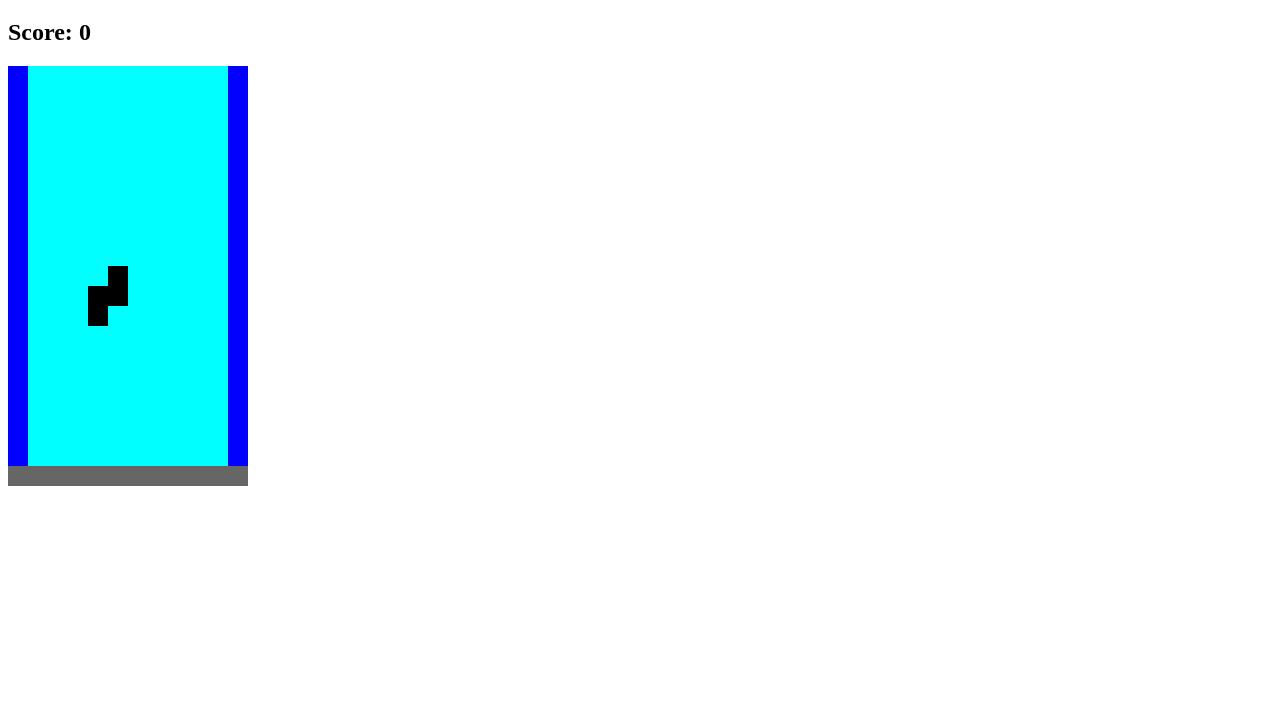
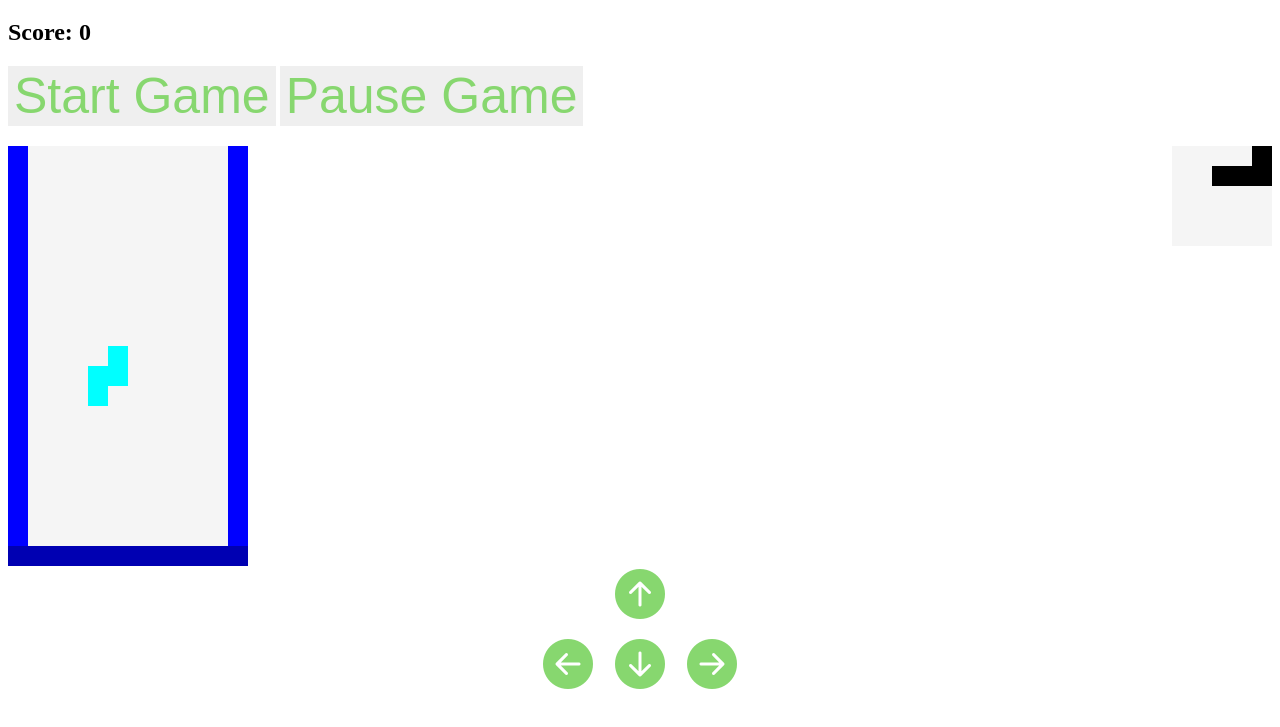
Before and after one commit to SilverBullet70/Tetris, a plain HTML site: page index.html in a window 1280 px wide. Shown: the part 61-788 px from the top of the page. Drawn offline with nearby package versions, Linux system fonts and the light colour scheme.

Commit message:
updated styling, and added on screens buttons, also pause and start work

```diff
--- a/index.html
+++ b/index.html
@@ -1,17 +1,33 @@
 <!DOCTYPE html>
 <html lang="en">
+
 <head>
     <meta charset="UTF-8">
     <meta name="viewport" content="width=device-width, initial-scale=1.0">
     <script defer src="tetris.js"></script>
     <link rel="stylesheet" href="style.css">
     <script src="https://code.jquery.com/jquery-3.6.0.min.js"></script>
+    <link rel="stylesheet" href="https://cdn.jsdelivr.net/npm/bootstrap-icons@1.11.3/font/bootstrap-icons.min.css">
     <title>Tetris Game</title>
 </head>
+
 <body>
     <h1>Tetris Game</h1>
     <h2>Score: <span id="score">0</span></h2>
-    <div id="tetris"></div>
+    <button id="start-button">Start Game</button>
+    <button id="pause-button">Pause Game</button>
+    <main>
+        <div id="tetris"></div>
+        <div id="next-tetris"></div>
+    </main>
+    <div class="moveButtons">
+        <div></div>
+        <button id="up-button" title="up" type="button"><i class="bi bi-arrow-up-circle-fill"></i></button>
+        <div></div>
+        <button id="left-button" title="left" type="button"><i class="bi bi-arrow-left-circle-fill"></i></button>
+        <button id="down-button" title="down" type="button"><i class="bi bi-arrow-down-circle-fill"></i></button>
+        <button id="right-button" title="right" type="button"><i class="bi bi-arrow-right-circle-fill"></i></button>
+    </div>
+</body>
 
-</body>
 </html>
--- a/style.css
+++ b/style.css
@@ -1,7 +1,7 @@
 #tetris{
     width: 240px;
     height: 420px;
-    background-color: aqua;
+    background-color: whitesmoke;
     display: flex;
     flex-wrap: wrap;
 }
@@ -19,10 +19,64 @@
 
 }
 
-.fixed{
-    background-color: #666;
-}
-
 .border{
     background-color: #00f;
 }
+
+.fixed{
+    filter: brightness(70%);
+}
+
+main{
+    display: flex;
+    justify-content: space-between;
+    margin-top: 20px;
+}
+
+#next-tetris{
+    width: 100px;
+    height: 100px;
+    background-color: whitesmoke;
+    display: flex;
+    flex-wrap: wrap;
+}
+
+#next-tetris div{
+    width: 20px;
+    height: 20px;
+}
+
+.moveButtons{
+    display: grid;
+    grid-template-columns: auto auto auto;
+    justify-content: center;
+    grid-template-rows: auto auto;
+    gap: 10px;
+}
+
+
+.moveButtons button{
+   background-color: transparent;
+    color: #87d76f;
+    border: none;
+    font-size: 50px;
+    cursor: pointer;
+}
+
+.moveButtons button:hover{
+    text-shadow: 0px 2px 3px rgb(0, 0, 0);
+  -webkit-background-clip: text;
+     -moz-background-clip: text;
+          background-clip: text;
+ }
+
+ .moveButtons button:active{
+    text-shadow: none;
+ }
+
+#pause-button, #start-button{
+    color: #87d76f;
+    border: none;
+    font-size: 50px;
+    cursor: pointer;
+}
--- a/tetris.js
+++ b/tetris.js
@@ -73,13 +73,43 @@ function getRandomRotation() {
 
 var squares = [];
 var interval = 0;
-function startNewObject() {
+function startMovement() {
     draw(squares, currentTetromino, currentRotation, currentPosition);
     interval = setInterval(
         function () {
             moveDown(squares, currentTetromino, currentRotation, currentPosition);
         }, 500);
 }
+
+function stopMovement() {
+    clearInterval(interval);
+}
+
+var next = getRandomTetromino();
+
+function updateNext() {
+    next = getRandomTetromino();
+    nextSquares.forEach((i) => {
+        i.removeClass("block");
+    });
+    TETROMINOES[next][currentRotation].forEach((i) => {
+
+        i = Math.floor(i / CANVAS_WIDTH) * NEXT_CANVAS_WIDTH + (i % CANVAS_WIDTH);
+        nextSquares[i + 2].addClass("block");
+    });
+
+}
+
+const COLORES = ["red", "blue", "green", "yellow", "purple", "orange", "cyan"];
+
+function addColor(block) {
+
+    TETROMINOES[block][currentRotation].forEach(index => {
+        squares[index + currentPosition].css("background-color", COLORES[currentTetromino]);
+    });
+}
+const NEXT_CANVAS_WIDTH = 5;
+var nextSquares = new Array();
 
 $(document).ready(function () {
 
@@ -94,9 +124,6 @@ $(document).ready(function () {
 
 
         var block = $("<div></div>");
-        // if (i >= CANVAS_WIDTH * (CANVAS_HEIGHT - 1)) {
-        //     block.addClass("fixed");
-        // }
         $("#tetris").append(block);
         squares.push(block);
 
@@ -106,45 +133,65 @@ $(document).ready(function () {
     for (var i = 0; i < CANVAS_WIDTH; i++) {
         var block = $("<div></div>");
         block.addClass("fixed");
-        fixed.addClass("border");
+        block.addClass("border");
         $("#tetris").append(block);
         squares.push(block);
 
     }
 
+    for (var i = 0; i < NEXT_CANVAS_WIDTH * NEXT_CANVAS_WIDTH; i++) {
+        var block = $("<div></div>");
+        nextSquares.push(block);
+        $("#next-tetris").append(block);
+    }
 
-    startNewObject();
+
+
+    startMovement();
+    updateNext();
+
+    $("#start-button").click(function () {
+        startMovement();
+    });
+
+    $("#pause-button").click(function () {
+        stopMovement();
+    });
+
+
+    $("#up-button").click(function () {
+        changeRotation();
+    });
+
+    $("#left-button").click(function () {
+        moveLeft();
+    });
+
+    $("#right-button").click(function () {
+        moveRight();
+    });
+
+    $("#down-button").click(function () {
+        moveDown();
+    });
+
 
     $(document).keydown(function (e) {
         switch (e.which) {
             case 37: // left
-                if (!isLeftFixed()) {
-                    console.log("left");
-                    undraw();
-                    currentPosition -= 1;
-                    draw();
-                }
+                moveLeft();
                 break;
 
             case 38: // up
-                undraw();
-                currentRotation = (currentRotation + 1) % 4;
-                draw();
+                changeRotation();
                 break;
 
             case 39: // right
-                if (!isRightFixed()) {
-                    undraw();
-                    currentPosition += 1;
-                    draw();
-                }
+                moveRight();
                 break;
 
             case 40: // down
-                undraw();
-                currentPosition += CANVAS_WIDTH;
-                draw();
-                isEnd();
+                moveDown();
                 break;
 
             default:
@@ -154,6 +201,33 @@ $(document).ready(function () {
     });
 
 });
+
+function moveLeft() {
+    if (!isLeftFixed()) {
+        console.log("left");
+        undraw();
+        currentPosition -= 1;
+        draw();
+        if (squares[currentPosition].hasClass("fixed")) {
+            currentPosition += 1;
+        }
+    }
+
+}
+
+function moveRight() {
+    if (!isRightFixed()) {
+        undraw();
+        currentPosition += 1;
+        draw();
+    }
+}
+
+function changeRotation() {
+    undraw();
+    currentRotation = (currentRotation + 1) % 4;
+    draw();
+}
 
 function isNextFixed() {
     var flag = false;
@@ -208,11 +282,14 @@ function isEnd() {
         //clearInterval(interval);
         freeze();
         currentPosition = STARTING_POSITION;
-        currentTetromino = getRandomTetromino();
         currentRotation = getRandomRotation();
-        if (squares[currentPosition].hasClass("fixed") || squares[currentPosition + CANVAS_WIDTH].hasClass("fixed")){
+        currentTetromino = next;
+        updateNext();
+        addColor(currentTetromino);
+        if (squares[currentPosition].hasClass("fixed") || squares[currentPosition + CANVAS_WIDTH].hasClass("fixed")) {
             clearInterval(interval);
         }
+        draw();
         return;
     }
 
@@ -222,8 +299,6 @@ function isEnd() {
 
 function freeze() {
     TETROMINOES[currentTetromino][currentRotation].forEach(index => {
-        console.log("in freeze");
-        console.log(index + currentPosition);
         squares[index + currentPosition].addClass("fixed");
     });
 }
@@ -245,10 +320,21 @@ function draw() {
     TETROMINOES[currentTetromino][currentRotation].forEach(index => {
         squares[index + currentPosition].addClass("block");
     });
+    addColor(currentTetromino);
+
 }
 
 function undraw() {
     TETROMINOES[currentTetromino][currentRotation].forEach(index => {
         squares[index + currentPosition].removeClass("block");
     });
+
+    removeColor(currentTetromino);
 }
+
+function removeColor(block) {
+
+    TETROMINOES[block][currentRotation].forEach(index => {
+        squares[index + currentPosition].css("background-color", "transparent");
+    });
+}
```
